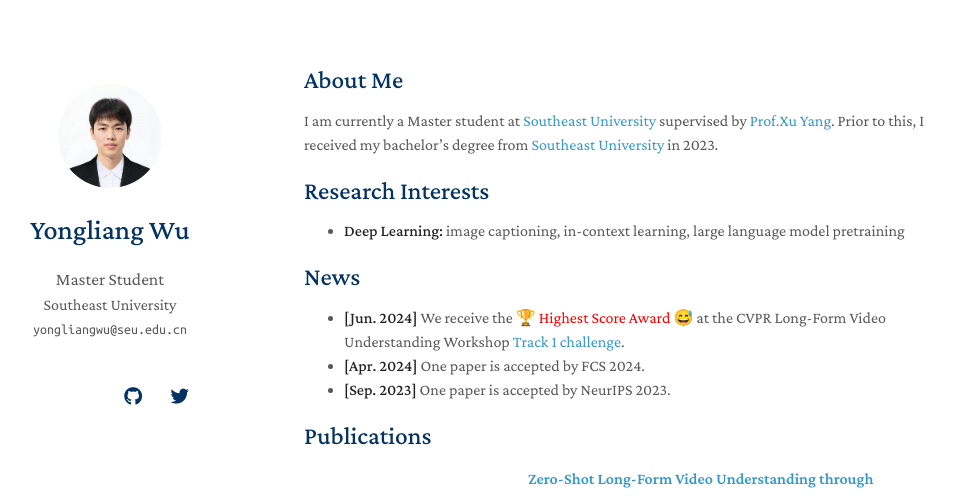
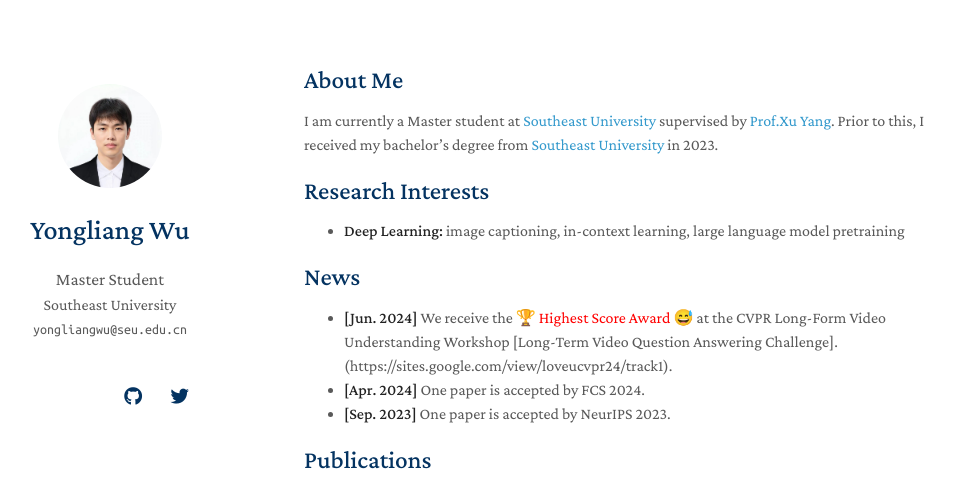
Before and after one commit to yongliang-wu/yongliang-wu.github.io, a Jekyll site: the page built from index.md, in a window 1280 px wide and 900 px high, cut to the strip 0-496 px from the top of the window. Shown: the whole strip, without its empty margins (166-1121 px from the left). Built offline with Jekyll 4.4.1, drawn with Linux system fonts in a browser that asks for light colours; nearby versions of some CDN libraries; a style sheet for code colours, icons or effects is not loaded; our own code applies the rules of GitHub Pages for plain Markdown files.

Commit message:
Update index.md

```diff
--- a/index.md
+++ b/index.md
@@ -12,7 +12,7 @@ I am currently a Master student at [Southeast University](https://www.seu.edu.cn
 
 ## News
 
-- **[Jun. 2024]** We receive the <span style="color:red;">🏆 Highest Score Award 😅</span> at the CVPR Long-Form Video Understanding Workshop [Track 1 challenge](https://sites.google.com/view/loveucvpr24/track1).
+- **[Jun. 2024]** We receive the <span style="color:red;">🏆 Highest Score Award 😅</span> at the CVPR Long-Form Video Understanding Workshop [Long-Term Video Question Answering Challenge].(https://sites.google.com/view/loveucvpr24/track1).
 - **[Apr. 2024]** One paper is accepted by FCS 2024.
 - **[Sep. 2023]** One paper is accepted by NeurIPS 2023.
 
```
